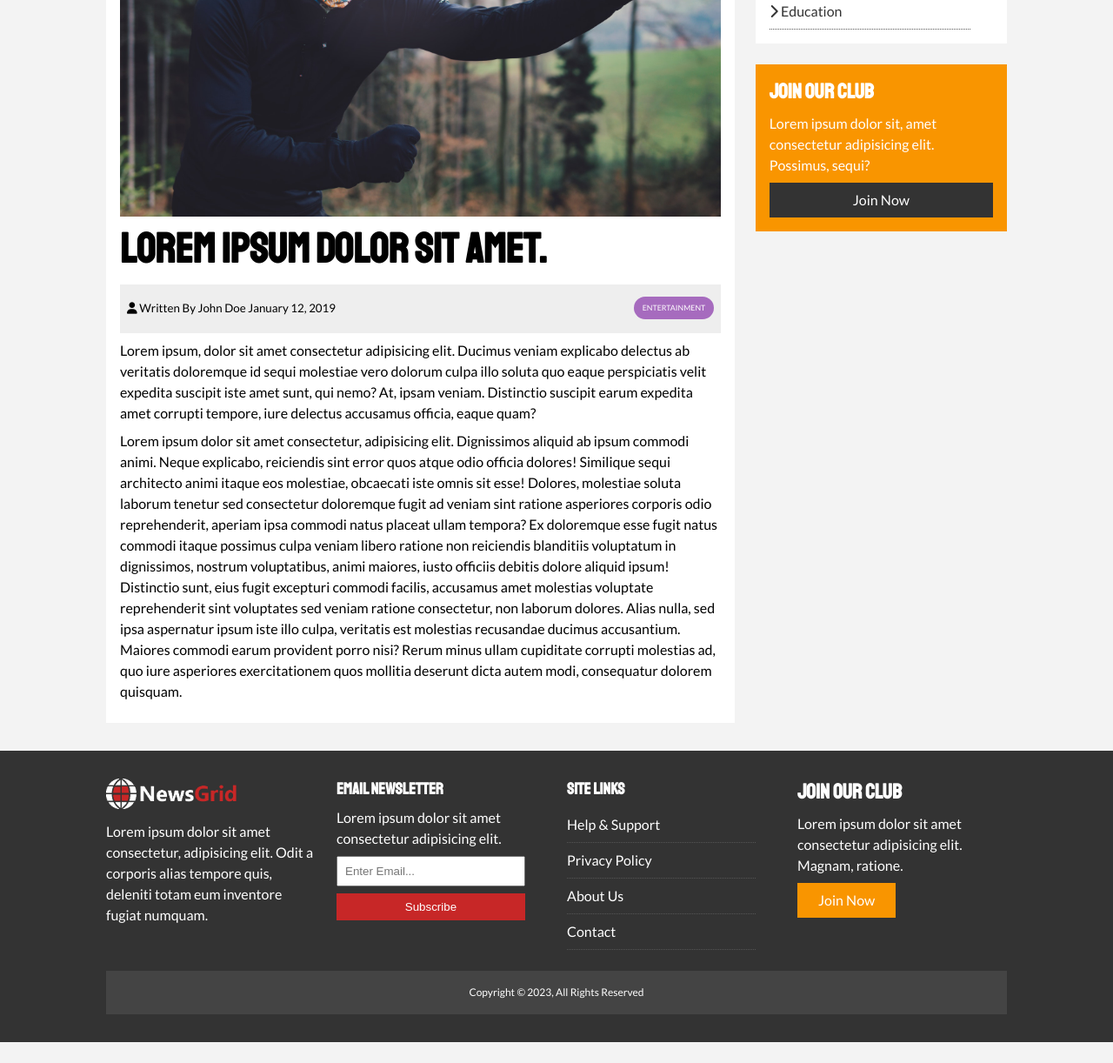
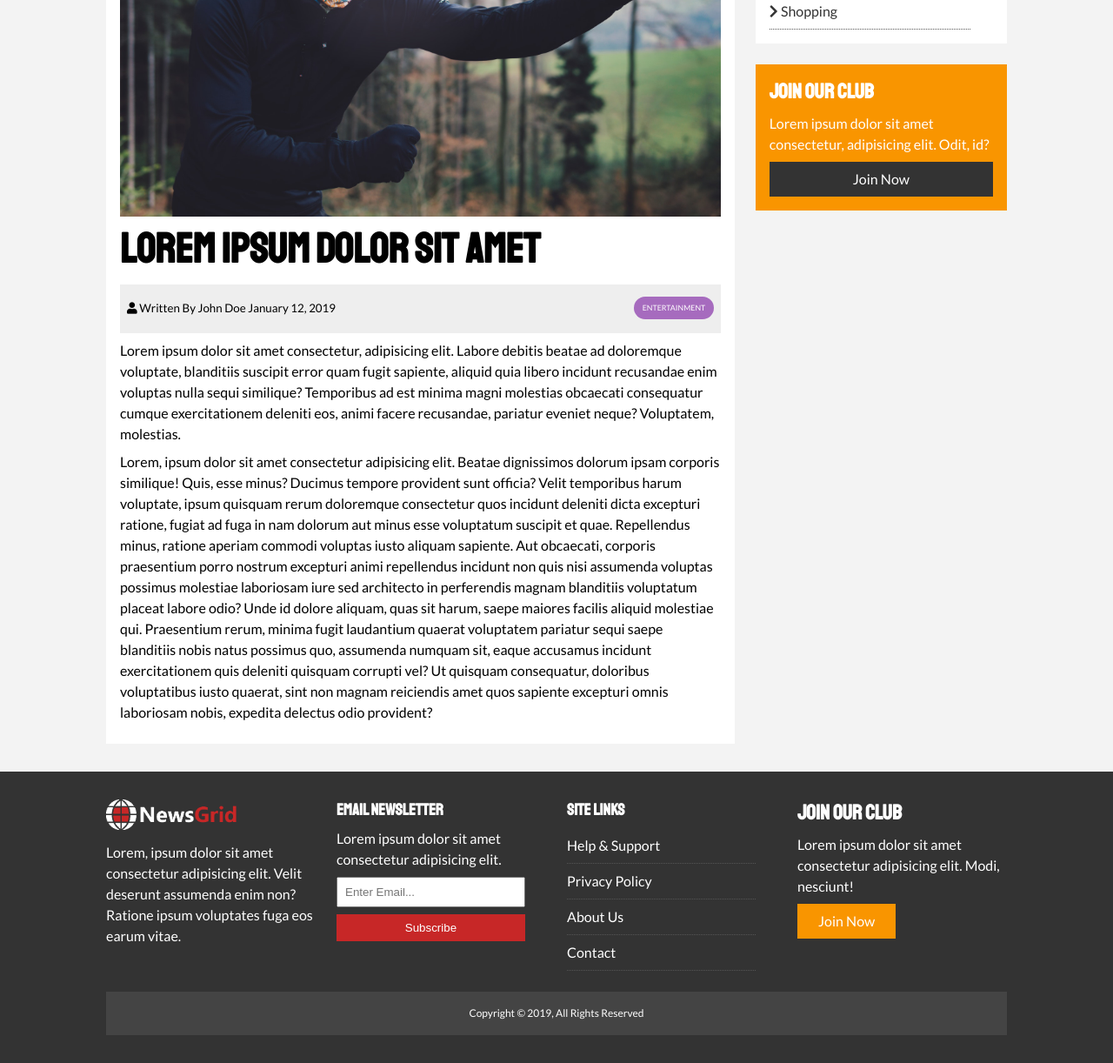
Before and after one commit to Zoejiajia/NewsGrid_website, a plain HTML site: page article.html in a window 1280 px wide. Shown: the part 333-1555 px from the top of the page at 87% size. Before the commit the page ends 1531 px from the top, so only its background shows below. Drawn offline with Linux system fonts and the light colour scheme.

Commit message:
Update article page

```diff
--- a/article.html
+++ b/article.html
@@ -3,21 +3,18 @@
 <head>
   <meta charset="UTF-8">
   <meta name="viewport" content="width=device-width, initial-scale=1.0">
-  <meta http-equiv="X-UA-Compatible" content="IE=edge">
-  <script src="https://kit.fontawesome.com/a438b2c0df.js" crossorigin="anonymous"></script>
-  <link rel="preconnect" href="https://fonts.googleapis.com">
-  <link rel="preconnect" href="https://fonts.gstatic.com" crossorigin>
-  <link href="https://fonts.googleapis.com/css2?family=Lato:wght@300;400;700&family=Staatliches&display=swap" rel="stylesheet">
+  <meta http-equiv="X-UA-Compatible" content="ie=edge">
+  <link rel="stylesheet" href="https://use.fontawesome.com/releases/v5.6.3/css/all.css" integrity="sha384-UHRtZLI+pbxtHCWp1t77Bi1L4ZtiqrqD80Kn4Z8NTSRyMA2Fd33n5dQ8lWUE00s/" crossorigin="anonymous">
+  <link href="https://fonts.googleapis.com/css?family=Lato|Staatliches" rel="stylesheet">
   <link rel="stylesheet" href="css/style.css">
   <link rel="stylesheet" media="screen and (max-width: 768px)" href="css/mobile.css">
   <link rel="shortcut icon" type="image/x-icon" href="favicon.ico">
   <title>NewsGrid | Latest News</title>
 </head>
 <body>
-  <!-- Navbar -->
   <nav id="main-nav">
     <div class="container">
-      <img src="img/logo.png" alt="NewsGrid Logo" class="logo">
+      <img src="img/logo.png" alt="NewsGrid" class="logo">
       <div class="social">
         <a href="http://facebook.com" target="_blank"><i class="fab fa-facebook fa-2x"></i></a>
         <a href="http://twitter.com" target="_blank"><i class="fab fa-twitter fa-2x"></i></a>
@@ -36,16 +33,15 @@
       <div class="page-container">
         <article class="card">
           <img src="img/articles/ent1.jpg" alt="">
-          <h1 class="l-heading">Lorem ipsum dolor sit amet.</h1>
+          <h1 class="l-heading">Lorem ipsum dolor sit amet</h1>
           <div class="meta">
             <small>
-              <!-- small tag is a inline element made the text smaller by default -->
               <i class="fas fa-user"></i> Written By John Doe January 12, 2019
             </small>
             <div class="category category-ent">Entertainment</div>
           </div>
-          <p>Lorem ipsum, dolor sit amet consectetur adipisicing elit. Ducimus veniam explicabo delectus ab veritatis doloremque id sequi molestiae vero dolorum culpa illo soluta quo eaque perspiciatis velit expedita suscipit iste amet sunt, qui nemo? At, ipsam veniam. Distinctio suscipit earum expedita amet corrupti tempore, iure delectus accusamus officia, eaque quam?</p>
-          <p>Lorem ipsum dolor sit amet consectetur, adipisicing elit. Dignissimos aliquid ab ipsum commodi animi. Neque explicabo, reiciendis sint error quos atque odio officia dolores! Similique sequi architecto animi itaque eos molestiae, obcaecati iste omnis sit esse! Dolores, molestiae soluta laborum tenetur sed consectetur doloremque fugit ad veniam sint ratione asperiores corporis odio reprehenderit, aperiam ipsa commodi natus placeat ullam tempora? Ex doloremque esse fugit natus commodi itaque possimus culpa veniam libero ratione non reiciendis blanditiis voluptatum in dignissimos, nostrum voluptatibus, animi maiores, iusto officiis debitis dolore aliquid ipsum! Distinctio sunt, eius fugit excepturi commodi facilis, accusamus amet molestias voluptate reprehenderit sint voluptates sed veniam ratione consectetur, non laborum dolores. Alias nulla, sed ipsa aspernatur ipsum iste illo culpa, veritatis est molestias recusandae ducimus accusantium. Maiores commodi earum provident porro nisi? Rerum minus ullam cupiditate corrupti molestias ad, quo iure asperiores exercitationem quos mollitia deserunt dicta autem modi, consequatur dolorem quisquam.</p>
+          <p>Lorem ipsum dolor sit amet consectetur, adipisicing elit. Labore debitis beatae ad doloremque voluptate, blanditiis suscipit error quam fugit sapiente, aliquid quia libero incidunt recusandae enim voluptas nulla sequi similique? Temporibus ad est minima magni molestias obcaecati consequatur cumque exercitationem deleniti eos, animi facere recusandae, pariatur eveniet neque? Voluptatem, molestias.</p>
+          <p>Lorem, ipsum dolor sit amet consectetur adipisicing elit. Beatae dignissimos dolorum ipsam corporis similique! Quis, esse minus? Ducimus tempore provident sunt officia? Velit temporibus harum voluptate, ipsum quisquam rerum doloremque consectetur quos incidunt deleniti dicta excepturi ratione, fugiat ad fuga in nam dolorum aut minus esse voluptatum suscipit et quae. Repellendus minus, ratione aperiam commodi voluptas iusto aliquam sapiente. Aut obcaecati, corporis praesentium porro nostrum excepturi animi repellendus incidunt non quis nisi assumenda voluptas possimus molestiae laboriosam iure sed architecto in perferendis magnam blanditiis voluptatum placeat labore odio? Unde id dolore aliquam, quas sit harum, saepe maiores facilis aliquid molestiae qui. Praesentium rerum, minima fugit laudantium quaerat voluptatem pariatur sequi saepe blanditiis nobis natus possimus quo, assumenda numquam sit, eaque accusamus incidunt exercitationem quis deleniti quisquam corrupti vel? Ut quisquam consequatur, doloribus voluptatibus iusto quaerat, sint non magnam reiciendis amet quos sapiente excepturi omnis laboriosam nobis, expedita delectus odio provident?</p>
         </article>
 
         <aside id="categories" class="card">
@@ -55,13 +51,13 @@
             <li><a href="#"><i class="fas fa-chevron-right"></i> Entertainment</a></li>
             <li><a href="#"><i class="fas fa-chevron-right"></i> Technology</a></li>
             <li><a href="#"><i class="fas fa-chevron-right"></i> Fashion</a></li>
-            <li><a href="#"><i class="fas fa-chevron-right"></i> Education</a></li>
+            <li><a href="#"><i class="fas fa-chevron-right"></i> Shopping</a></li>
           </ul>
         </aside>
 
         <aside class="card bg-secondary">
           <h2>Join Our Club</h2>
-          <p>Lorem ipsum dolor sit, amet consectetur adipisicing elit. Possimus, sequi?</p>
+          <p>Lorem ipsum dolor sit amet consectetur, adipisicing elit. Odit, id?</p>
           <a href="#" class="btn btn-dark btn-block">Join Now</a>
         </aside>
       </div>
@@ -72,14 +68,14 @@
   <footer id="main-footer" class="py-2">
     <div class="container footer-container">
       <div>
-        <img src="img/logo_light.png" alt="NewGrid Logo in Footer">
-        <p>Lorem ipsum dolor sit amet consectetur, adipisicing elit. Odit a corporis alias tempore quis, deleniti totam eum inventore fugiat numquam.</p>
+        <img src="img/logo_light.png" alt="NewsGrid">
+        <p>Lorem, ipsum dolor sit amet consectetur adipisicing elit. Velit deserunt assumenda enim non? Ratione ipsum voluptates fuga eos earum vitae.</p>
       </div>
       <div>
         <h3>Email Newsletter</h3>
         <p>Lorem ipsum dolor sit amet consectetur adipisicing elit.</p>
-        <form name="contact" method="POST" data-netlify="true">
-          <input type="email" name="email" placeholder="Enter Email...">
+        <form>
+          <input type="email" placeholder="Enter Email...">
           <input type="submit" value="Subscribe" class="btn btn-primary">
         </form>
       </div>
@@ -94,12 +90,12 @@
       </div>
       <div>
         <h2>Join Our Club</h2>
-        <p>Lorem ipsum dolor sit amet consectetur adipisicing elit. Magnam, ratione.</p>
+        <p>Lorem ipsum dolor sit amet consectetur adipisicing elit. Modi, nesciunt!</p>
         <a href="#" class="btn btn-secondary">Join Now</a>
       </div>
       <div>
         <p>
-          Copyright &copy; 2023, All Rights Reserved
+          Copyright &copy; 2019, All Rights Reserved
         </p>
       </div>
     </div>
```
